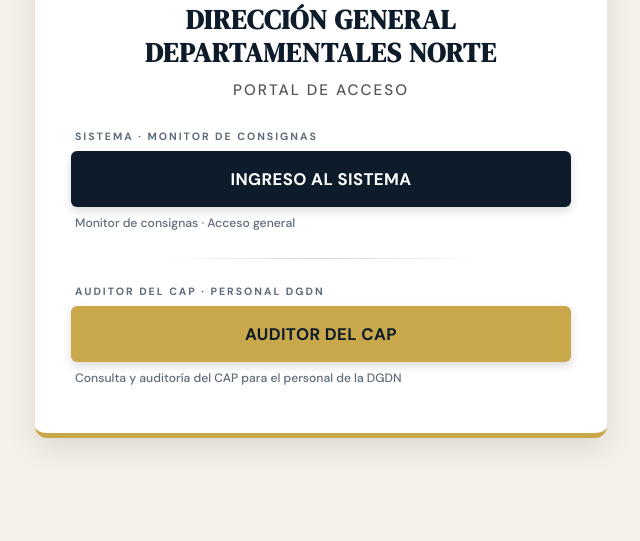
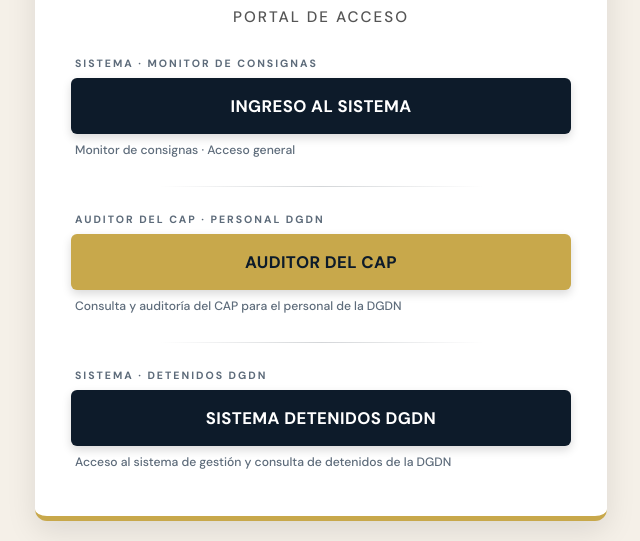
Before and after one commit to estadisticadgdn-hub/MONITOR-DGDS, a plain HTML site: page index.html in a window 1280 px wide. Shown: the part 310-851 px from the top of the page, without its empty margins (319-959 px from the left). Drawn offline with Linux system fonts and the light colour scheme.

Commit message:
Update index.html

```diff
--- a/index.html
+++ b/index.html
@@ -252,6 +252,19 @@
                 <span class="acceso-sub">Consulta y auditoría del CAP para el personal de la DGDN</span>
             </div>
 
+            <div class="divisor"></div>
+
+            <!-- ACCESO 3: SISTEMA DETENIDOS DGDN -->
+            <div class="acceso-item">
+                <span class="acceso-label">Sistema · Detenidos DGDN</span>
+                <a href="https://script.google.com/macros/s/AKfycbxd0slPQBU5d9_H2fb_NAB9UQ_Z-hcl3U1ycwTD-VVPSwIHHr7ocxdOj-xsSKqUUpUYyg/exec"
+                   class="btn-ingreso primario"
+                   target="_blank" rel="noopener noreferrer">
+                    SISTEMA DETENIDOS DGDN
+                </a>
+                <span class="acceso-sub">Acceso al sistema de gestión y consulta de detenidos de la DGDN</span>
+            </div>
+
         </div>
 
     </main>
```
